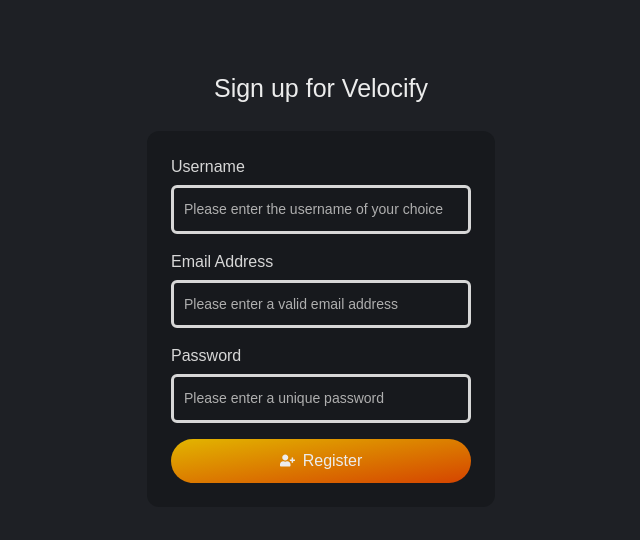
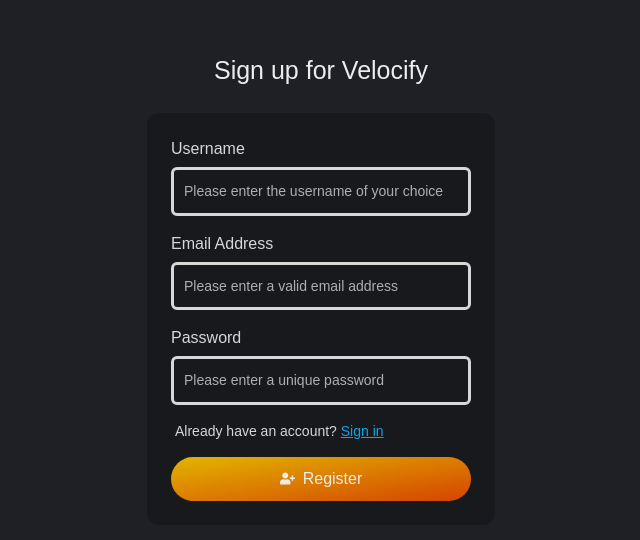
Before and after one commit to Humboorgir/Velocify-frontend, a Next.js app: page / in a window 1280 px wide. Shown: the part 104-644 px from the top of the page, without its empty margins (319-959 px from the left). Built offline with nearby package versions, Linux system fonts and the light colour scheme; no server answers.

Commit message:
Add sign in text in register form

```diff
--- a/pages/index.js
+++ b/pages/index.js
@@ -7,6 +7,7 @@
 import EmailField from "@/components/register/emailfield";
 import PasswordField from "@/components/register/passwordfield";
 import SubmitButton from "@/components/register/submitbutton";
+import Link from "next/link";
 
 const BACKEND_ENDPOINT = process.env.NEXT_PUBLIC_BACKEND_ENDPOINT || "http://localhost:2000";
 const Register = () => {
@@ -24,6 +25,12 @@
           <UsernameField />
           <EmailField />
           <PasswordField />
+          <div className="mr-auto ml-1 text-sm">
+            Already have an account?{" "}
+            <Link className="text-sky-500 underline hover:text-sky-400" href="/login">
+              Sign in
+            </Link>
+          </div>
           <SubmitButton isProcessing={isProcessing} />
         </form>
       </div>
```
